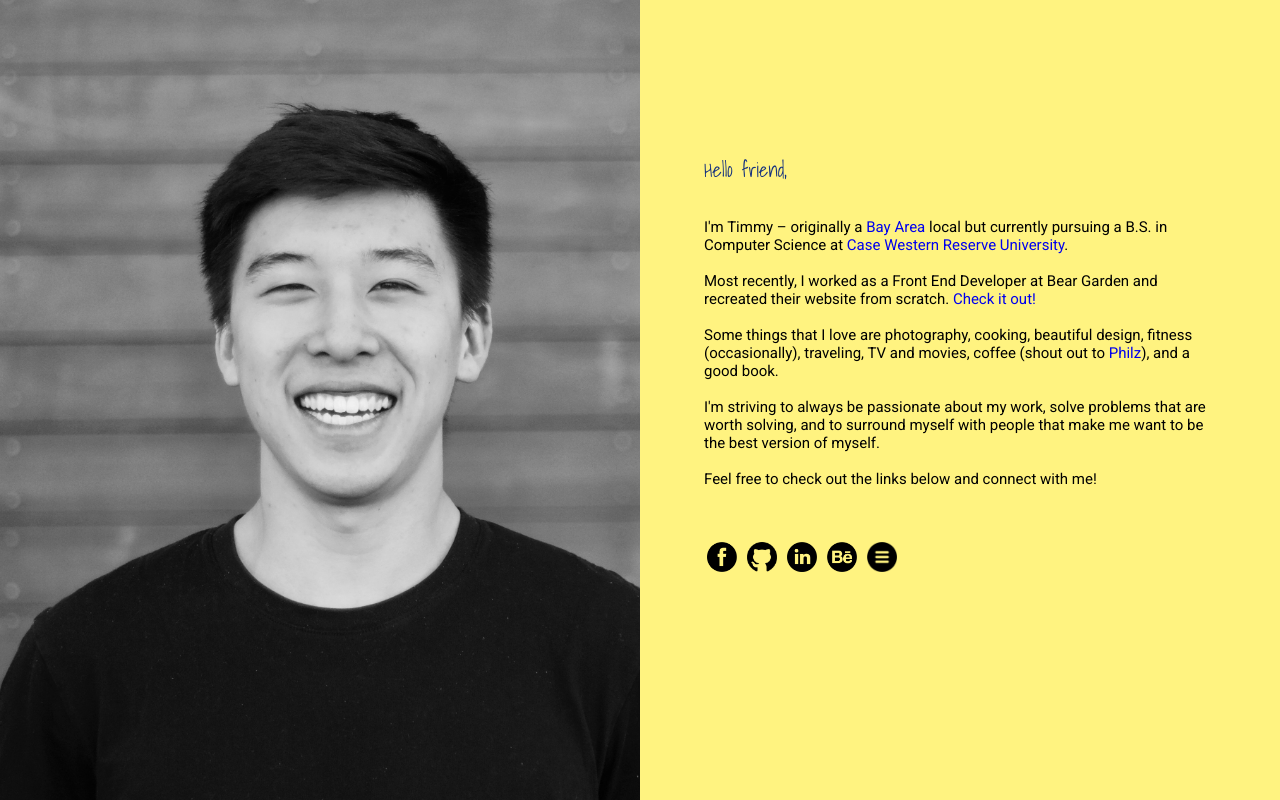
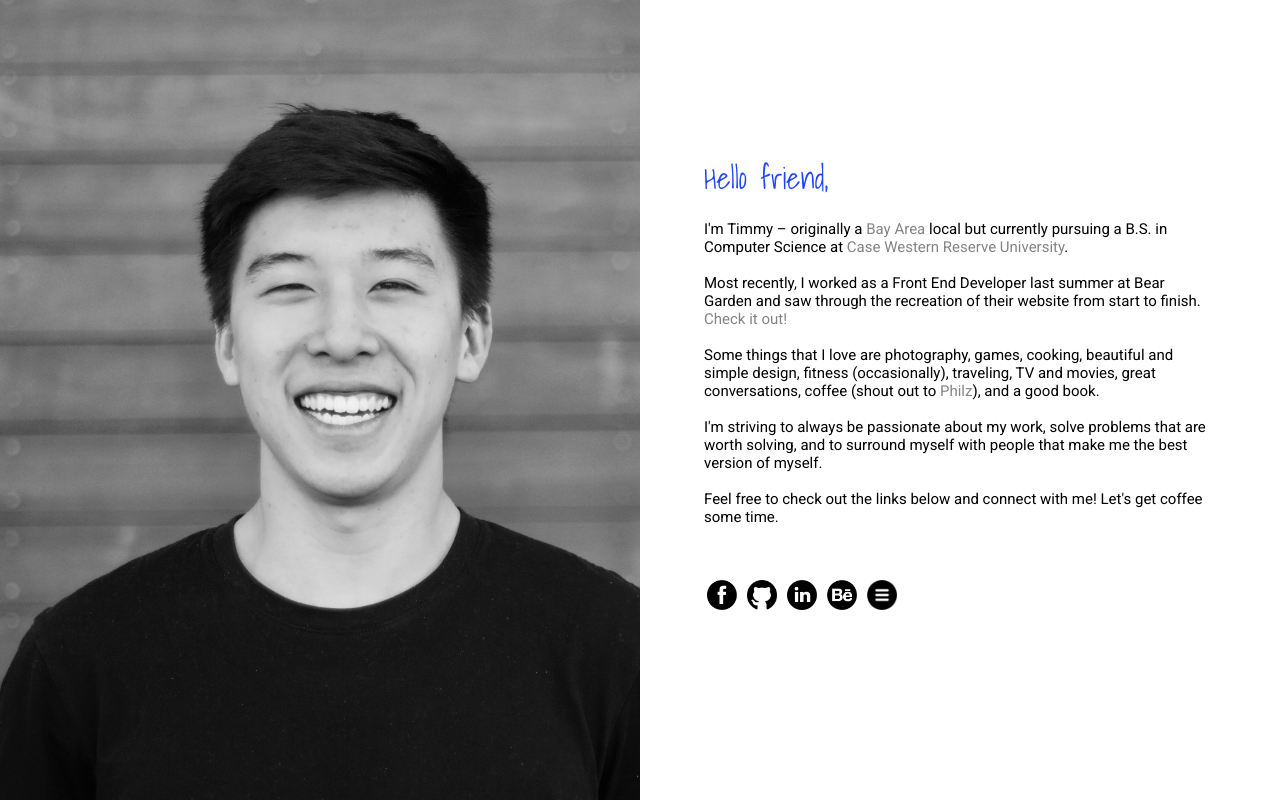
Before and after one commit to timmykuo/mywebsite, a plain HTML site: page index.html in a window 1280 px wide. Drawn offline with Linux system fonts and the light colour scheme; files whose address does not match are found by name.

Commit message:
Add files via upload

```diff
--- a/index.html
+++ b/index.html
@@ -11,25 +11,26 @@
   <title> Timothy Kuo's Website </title>
 </head>
 <body>
-
+<!-- nav bar  timeline or text decoration line through-->
 <div class="picture">
 </div>
 
 <div class="about">
 	<div id="textwrapper">
 		<div id="header">
-			<p> Hello friend, </p> </br>
+			<p> Hello friend, </p>
 		</div>
 		<div id="body">
+			</br>
 			<p> I'm Timmy – originally a <a href="https://en.wikipedia.org/wiki/San_Francisco_Bay_Area"> Bay Area </a> local but currently pursuing a B.S. in Computer Science at <a href="http://case.edu/"> Case Western Reserve University</a>. </p> </br>
 
-			<p> Most recently, I worked as a Front End Developer at Bear Garden and recreated their website from scratch.  <a href="http://beargarden4kids.com/"> Check it out! </a> </p> </br>
+			<p> Most recently, I worked as a Front End Developer last summer at Bear Garden and saw through the recreation of their website from start to finish.  <a href="http://beargarden4kids.com/"> Check it out! </a> </p> </br>
 
-			<p> Some things that I love are photography, cooking, beautiful design, fitness (occasionally), traveling, TV and movies, coffee (shout out to <a href="http://www.philzcoffee.com/"> Philz</a>), and a good book. </p> </br>
+			<p> Some things that I love are photography, games, cooking, beautiful and simple design, fitness (occasionally), traveling, TV and movies, great conversations, coffee (shout out to <a href="http://www.philzcoffee.com/"> Philz</a>), and a good book. </p> </br>
 
-			<p> I'm striving to always be passionate about my work, solve problems that are worth solving, and to surround myself with people that make me want to be the best version of myself. </p> </br>
+			<p> I'm striving to always be passionate about my work, solve problems that are worth solving, and to surround myself with people that make me the best version of myself. </p> </br>
 
-			<p> Feel free to check out the links below and connect with me! </p> </br> </br> </br>
+			<p> Feel free to check out the links below and connect with me! Let's get coffee some time. </p> </br> </br> </br>
 		</div>
 		<div id="icons">
 			<a href ="https://www.facebook.com/timmy.kuo.5" id="fb"> <img src ="assets/images/FB_icon.png"/></a>
@@ -40,7 +41,7 @@
 
 			<a href="https://www.behance.net/timykuo2112" id="bh"> <img src="assets/images/BH_icon.png"/></a>
 
-			<a href="assets/resume.pdf" id ="rs"> <img src="assets/images/RS_icon.png"></a>
+			<a href="assets/resume.pdf" id ="rs"> <img src="assets/images/RS_icon.png"></a> <!-- paragraph icon created by Mark Guler from Noun Project -->
 		</div>
 	</div>
 </div>
--- a/stylesheet.css
+++ b/stylesheet.css
@@ -5,7 +5,7 @@
 }
 
 html, body {
-    background-color: #FFF380;
+    background-color: white;
   height: 100%;
   width: 100%;
 }
@@ -90,7 +90,7 @@ html, body {
 	width: 100%;
 	height: 50%;
 	float: bottom;
-	padding: 10%;
+    padding: 2% 3%;
 }
 
 
@@ -112,13 +112,27 @@ html, body {
 
 #header {
 	font-family: 'Shadows Into Light', 'Lobster', sans-serif;
-	font-size: 20px;
-	color: #15317E; //#0000A0
+	font-size: 30px;
+	color: #1F45FC; //#0000A0
 }
 
 #body {
   font-family: 'Roboto', sans-serif;
   font-size: 15px;
+}
+
+#body a {
+    color: #848482;
+    text-decoration: none;
+    border-bottom: 1px solid transparent;
+    width: 0px;
+    transition: 0.5s ease;
+    white-space: nowrap;
+}
+
+#body a:hover {
+    border-bottom: 1px solid #B6B6B4;
+    width: 100px;
 }
 
 #icons {
```
Also changed, not shown: assets/images/me2.jpg (added).
